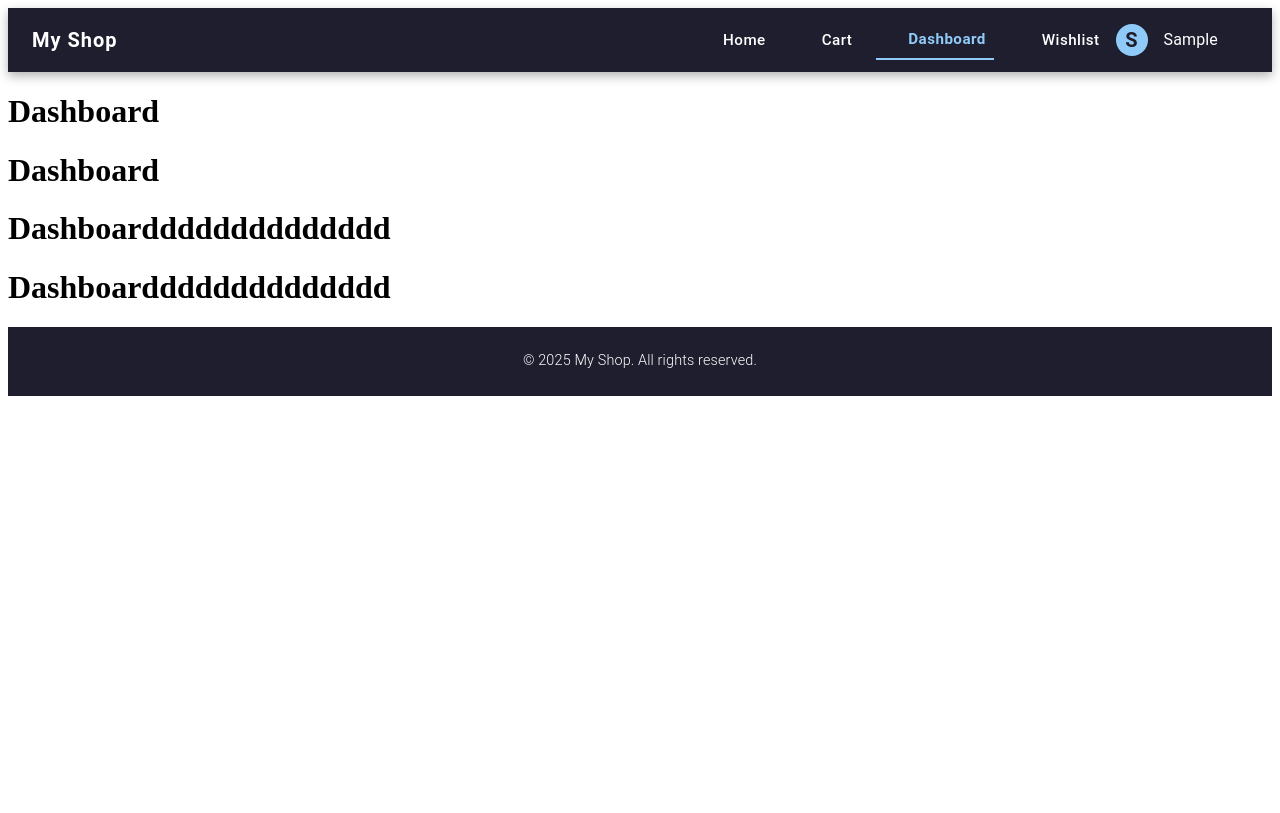
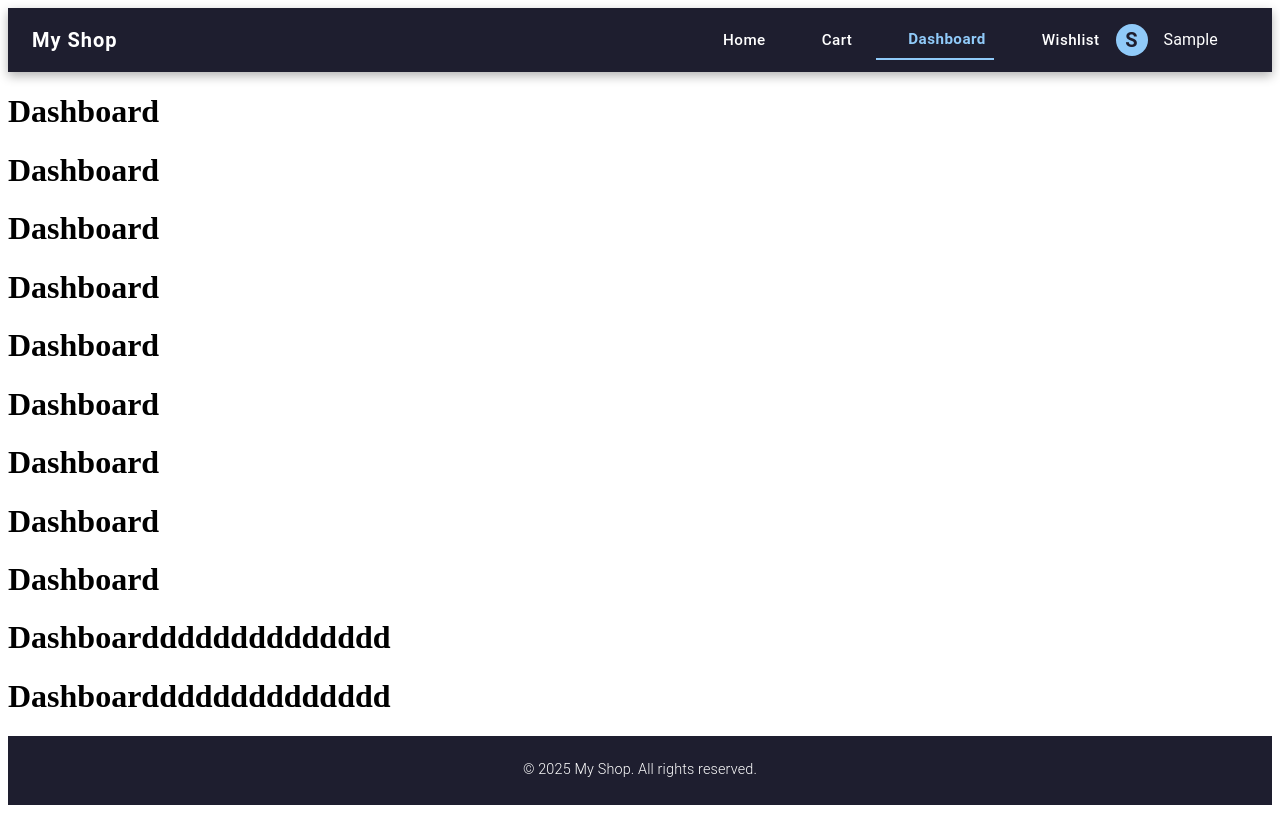
Before and after one commit to hazem-e99/laliga, a React (Vite) app: page /dashboard in a window 1280 px wide. Built offline with nearby package versions, Linux system fonts and the light colour scheme; sample sign-in values are in the browser's storage; some icons are missing.

Commit message:
Update Dashboard.jsx
تيست

```diff
--- a/src/Pages/Dashboard.jsx
+++ b/src/Pages/Dashboard.jsx
@@ -3,6 +3,13 @@ import React from 'react';
 const Dashboard = () => {
     return (
         <div>
+            <h1>Dashboard</h1>
+            <h1>Dashboard</h1>
+            <h1>Dashboard</h1>
+            <h1>Dashboard</h1>
+            <h1>Dashboard</h1>
+            <h1>Dashboard</h1>
+            <h1>Dashboard</h1>
             <h1>Dashboard</h1>
             <h1>Dashboard</h1>
             <h1>Dashboardddddddddddddd </h1>
```
